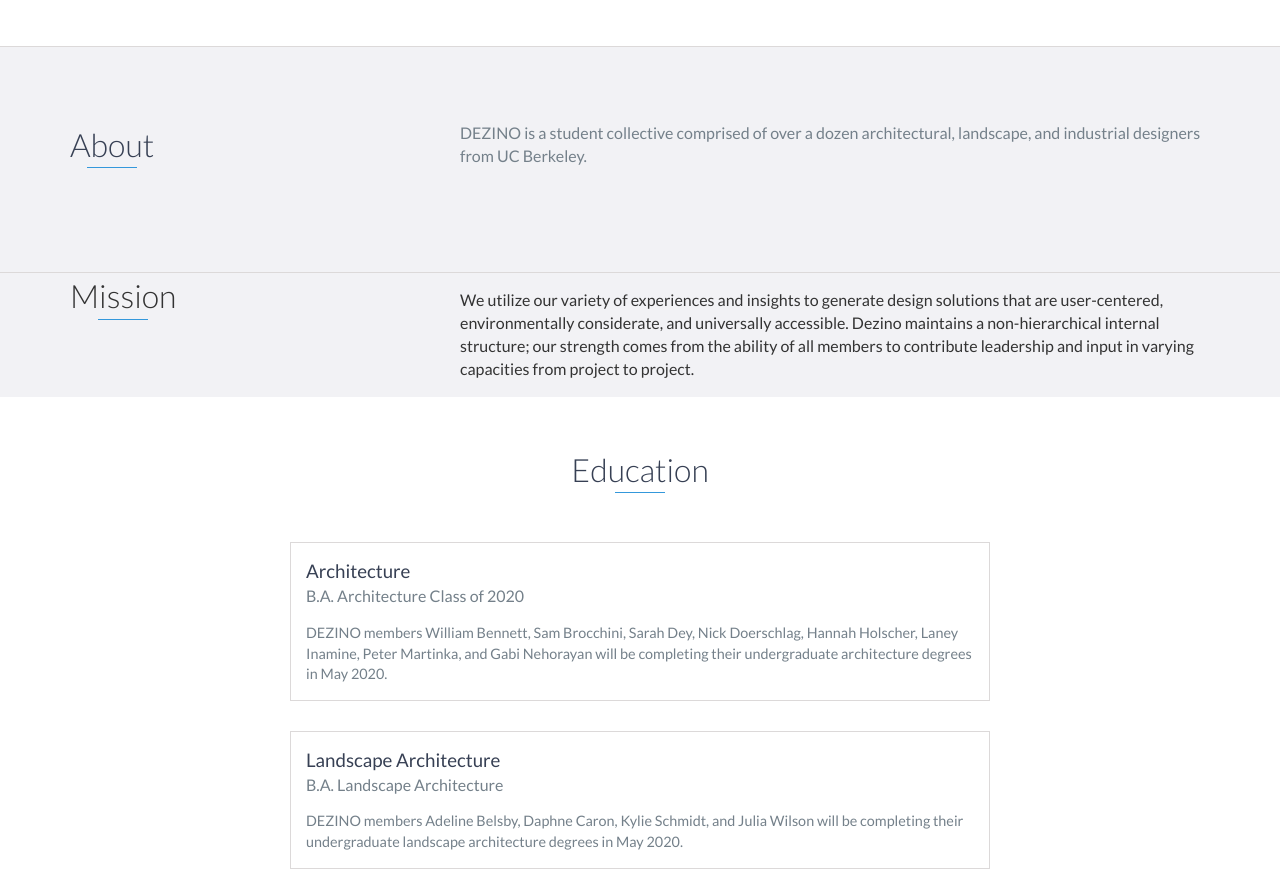
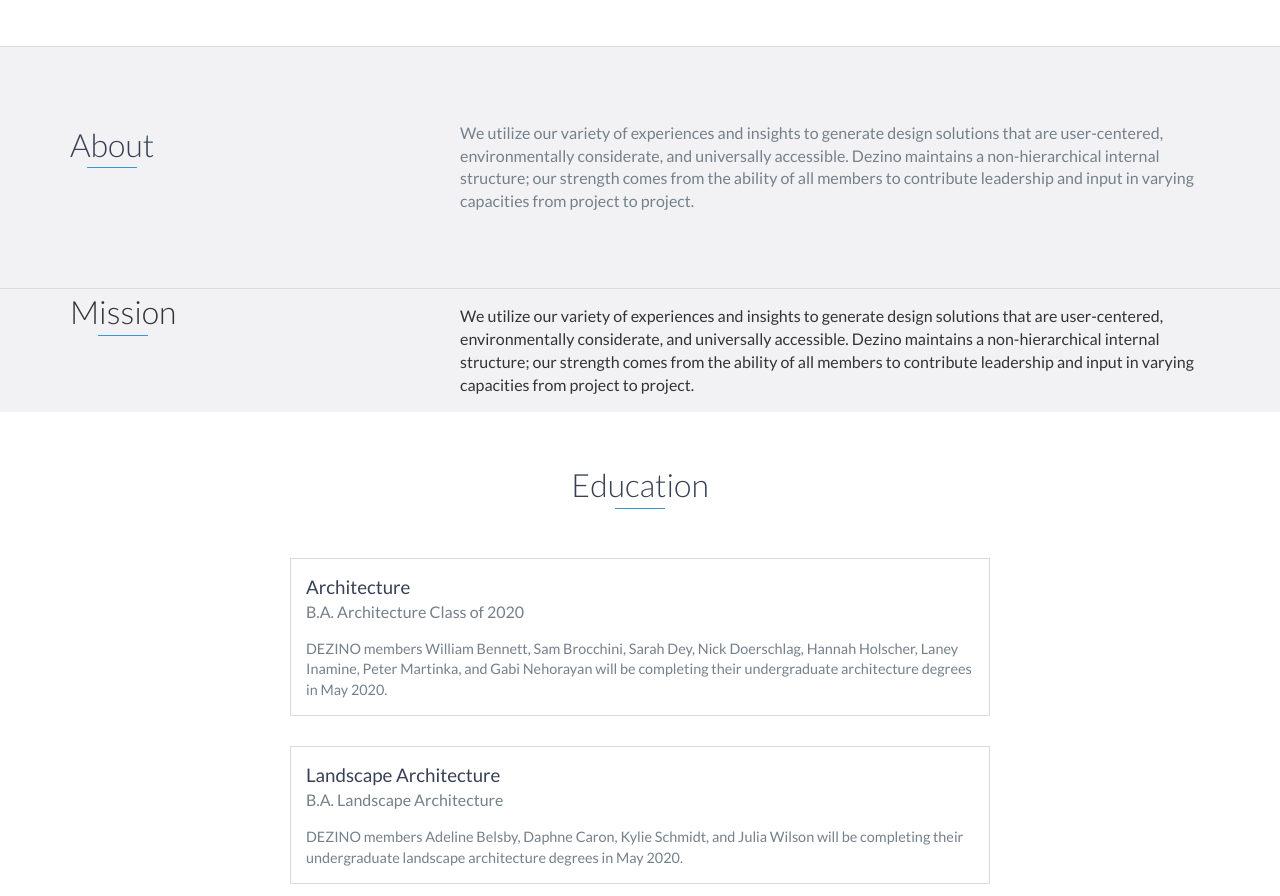
Before and after one commit to haileyhula/haileyhula.github.io, a website: page index.html in a window 1280 px wide. Shown: the part 980-1876 px from the top of the page. Drawn offline with nearby package versions, Linux system fonts and the light colour scheme.

Commit message:
ok trying to replace body text rn

```diff
--- a/index.html
+++ b/index.html
@@ -86,7 +86,9 @@
                 </div>
                 <div class="col-md-8">
                     <p>
-                        DEZINO is a student collective comprised of over a dozen architectural, landscape, and industrial designers from UC Berkeley.
+                        We utilize our variety of experiences and insights to generate design solutions that are user-centered, environmentally considerate, and universally accessible.
+						Dezino maintains a non-hierarchical internal structure; our strength comes from the ability of all members to contribute leadership and input in varying
+						capacities from project to project.
                     </p>
                 </div>
             </div>
```
